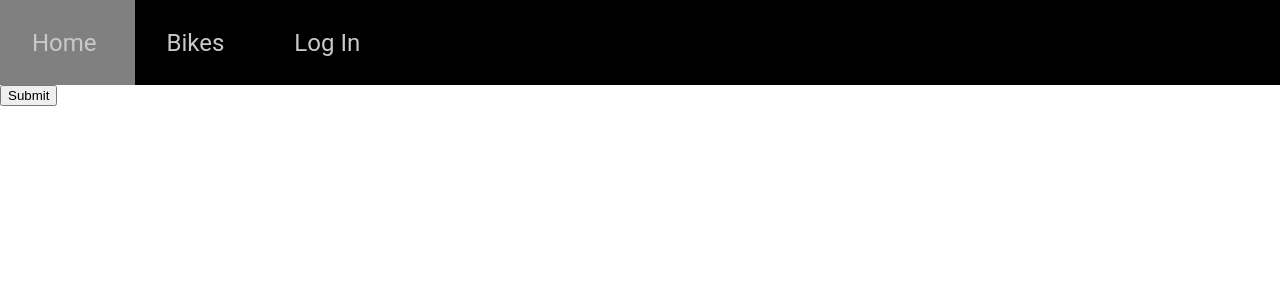
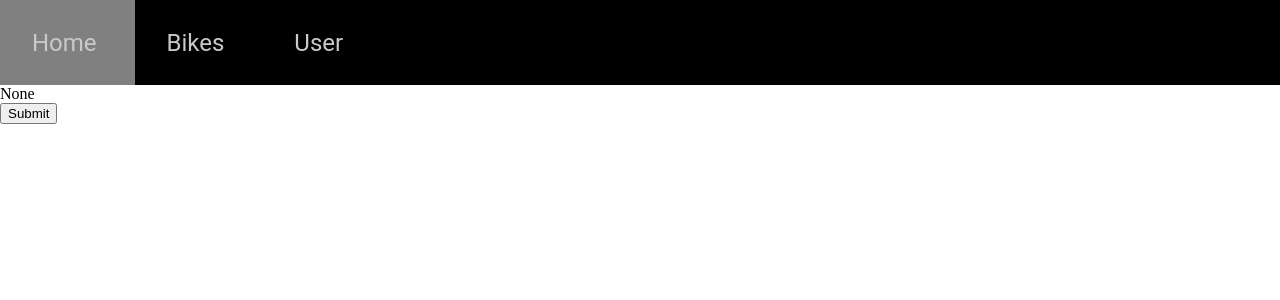
Before and after one commit to Beamma/Beamms-Bikes, a Flask app: page /user in a window 1280 px wide. Shown: the top 300 px of the page. Run offline with Flask 2, Linux system fonts and the light colour scheme; data comes from the database, SQL or seed files in the repository; both versions use the stored data as it was after the commit.

Commit message:
V8.0 Users Shopping Cart, Has Issues

```diff
--- a/main.py
+++ b/main.py
@@ -76,13 +76,24 @@ def bike(id):
     c.execute("SELECT bikes.name, bikes.image, bikes.price, bikes.description, brand.name FROM bikes INNER JOIN brand ON bikes.brand = brand.id WHERE bikes.id=?", (id,))
     bikes = c.fetchall()
     conn.close()
-
+    if request.method == "POST":
+        quantity = 1
+        bike_id = 7
+        user_id = session.get('log_status', None)
+        print(user_id)
+        conn = sqlite3.connect('Beamma-Bikes.db')
+        c = conn.cursor()
+        SQL = "INSERT INTO cart(bike_id,user_id,quantity) VALUES(?,?)"
+        c = conn.cursor()
+        c.execute(SQL,[bike_id, user_id, quantity])
+        conn.commit()
+        conn.close()
     return render_template("select_bike.html", bikes = bikes[0], logstatus = session.get('logstatus', None))
 
 @app.route("/login", methods=["GET","POST"])
 def login():
     log_status = 'false'
-    if session.get('logstatus', None) == "true":
+    if session.get('logstatus', None) != "false":
         return redirect(url_for('bikes'))
     else:
         if request.method == "POST":
@@ -91,30 +102,31 @@ def login():
             if user_name and password:
                 conn = sqlite3.connect('Beamma-Bikes.db')
                 c = conn.cursor()
-                c.execute("SELECT password FROM users WHERE name=?",(user_name,))
-                log_password = c.fetchall()
+                c.execute("SELECT id, password FROM users WHERE name=?",(user_name,))
+                log_user = c.fetchall()
                 conn.close()
+                log_user = log_user[0]
+                log_password = log_user[1]
+                log_user_id = log_user[0]
                 if log_password:
-                    log_password = log_password[0]
-                    log_status = check_password_hash(log_password[0], password)
+                    log_status = check_password_hash(log_password, password)
                 if log_status is True:
-                    session['logstatus'] = 'true'
+                    session['logstatus'] = log_user_id
                     return redirect(url_for('user'))
                 else:
                     session['logstatus'] = 'false'
                     print("Failed")
                     return redirect(url_for('login'))
             else:
-                return render_template("login.html")
+                return render_template("login.html", logstatus = session.get('logstatus', None))
         else:
-            return render_template("login.html")
+            return render_template("login.html", logstatus = session.get('logstatus', None))
 
 @app.route("/register", methods=["GET","POST"])
 def register():
     if request.method == "POST":
         user_name = request.form.get("user_name")
         hashed_password = generate_password_hash(request.form.get("password"), salt_length=10)
-        print(hashed_password)
         conn = sqlite3.connect('Beamma-Bikes.db')
         cur = conn.cursor()
         SQL = "INSERT INTO users(name,password) VALUES(?,?)"
@@ -129,11 +141,20 @@ def register():
 
 @app.route("/user", methods=["GET", "POST"])
 def user():
-    if request.method == "POST":
-        if request.form.get("logout"):
-            session['logstatus'] = 'false'
-            return redirect(url_for('bikes'))
-    return render_template("user.html", logstatus = session.get('logstatus', None))
+    if session.get('logstatus', None) == "false":
+        return redirect(url_for("bikes"))
+    else:
+        user_id = session.get('logstatus', None)
+        conn = sqlite3.connect('Beamma-Bikes.db')
+        c = conn.cursor()
+        c.execute("SELECT bikes.name, bikes.price, cart.quantity FROM cart INNER JOIN bikes ON cart.bike_id = bikes.id WHERE user_id=?", (user_id,))
+        cart = c.fetchall()
+        conn.close()
+        if request.method == "POST":
+            if request.form.get("logout"):
+                session['logstatus'] = 'false'
+                return redirect(url_for('bikes'))
+        return render_template("user.html", logstatus = session.get('logstatus', None), user_id = user_id, cart = cart)
 
 if __name__ == "__main__":
     app.run(debug=True)
--- a/templates/nav.html
+++ b/templates/nav.html
@@ -1,7 +1,7 @@
 <nav>
   <a href = "{{ url_for('home') }}"> Home </a>
   <a href = "{{ url_for('bikes') }}"> Bikes </a>
-  {% if logstatus == "true": %}
+  {% if logstatus != "false": %}
     <a href = "{{ url_for('user') }}"> User </a>
   {% else: %}
     <a href = "{{ url_for('login') }}"> Log In </a>
--- a/templates/select_bike.html
+++ b/templates/select_bike.html
@@ -15,6 +15,11 @@
       <div class = "price">
         Price: ${{ bikes[2] }}
       </div>
+      <div class = "add_cart">
+        <form method="POST">
+          <input type = "submit" value = "Add To Cart">
+        </form>
+      </div>
       <div class = "description">
         {{ bikes [3] }}
       </div>
--- a/templates/user.html
+++ b/templates/user.html
@@ -1,6 +1,16 @@
 {% extends 'layout.html' %}
 {% block content %}
-<form method="POST">
-  <input type = "submit" name = "logout"></input>
-</form>
+  {{user_id}}
+  <form method="POST">
+    <input type = "submit" name = "logout"></input>
+  </form>
+  <div class = "cart">
+    {% for items in cart %}
+      <div class = "cart_items">
+        {% for bikes in items %}
+          {{bikes}}
+        {% endfor %}
+      </div>
+    {% endfor %}
+  </div>
 {% endblock %}
```
Also changed, not shown: Beamma-Bikes.db.
